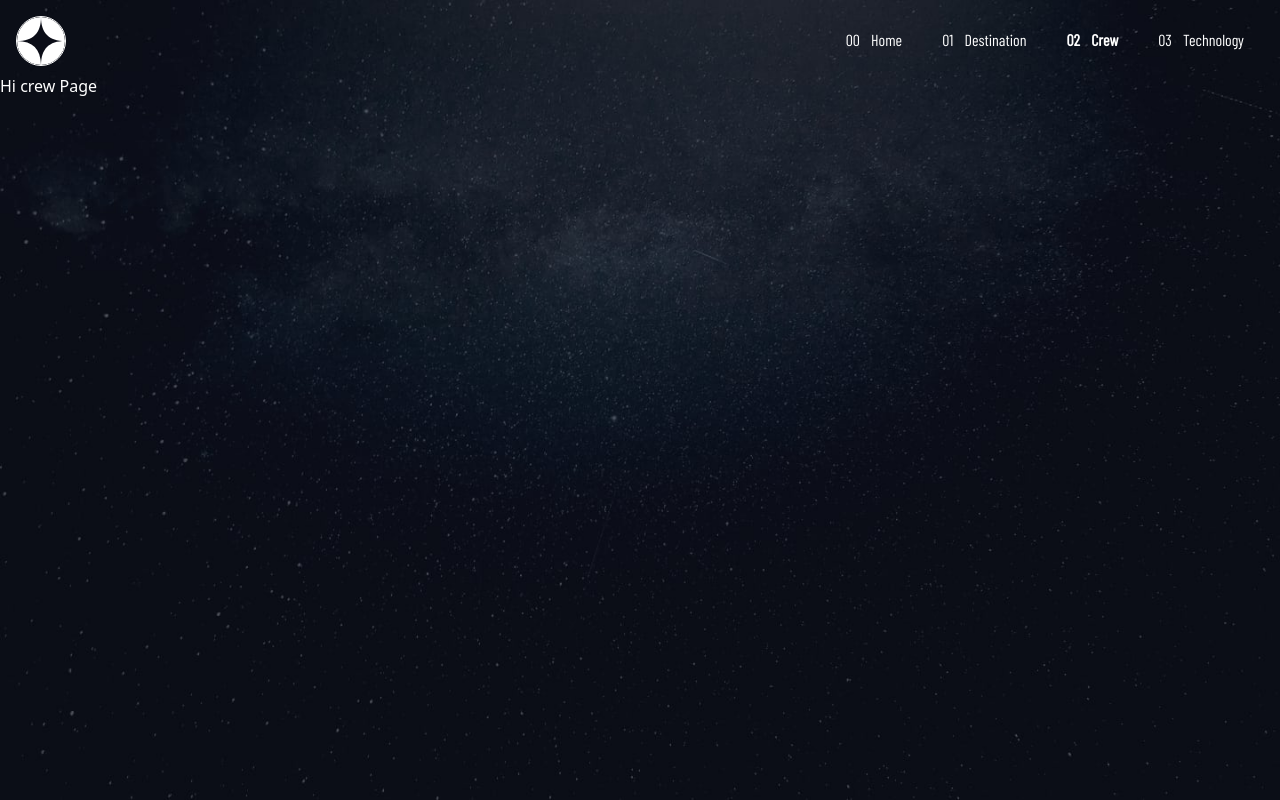
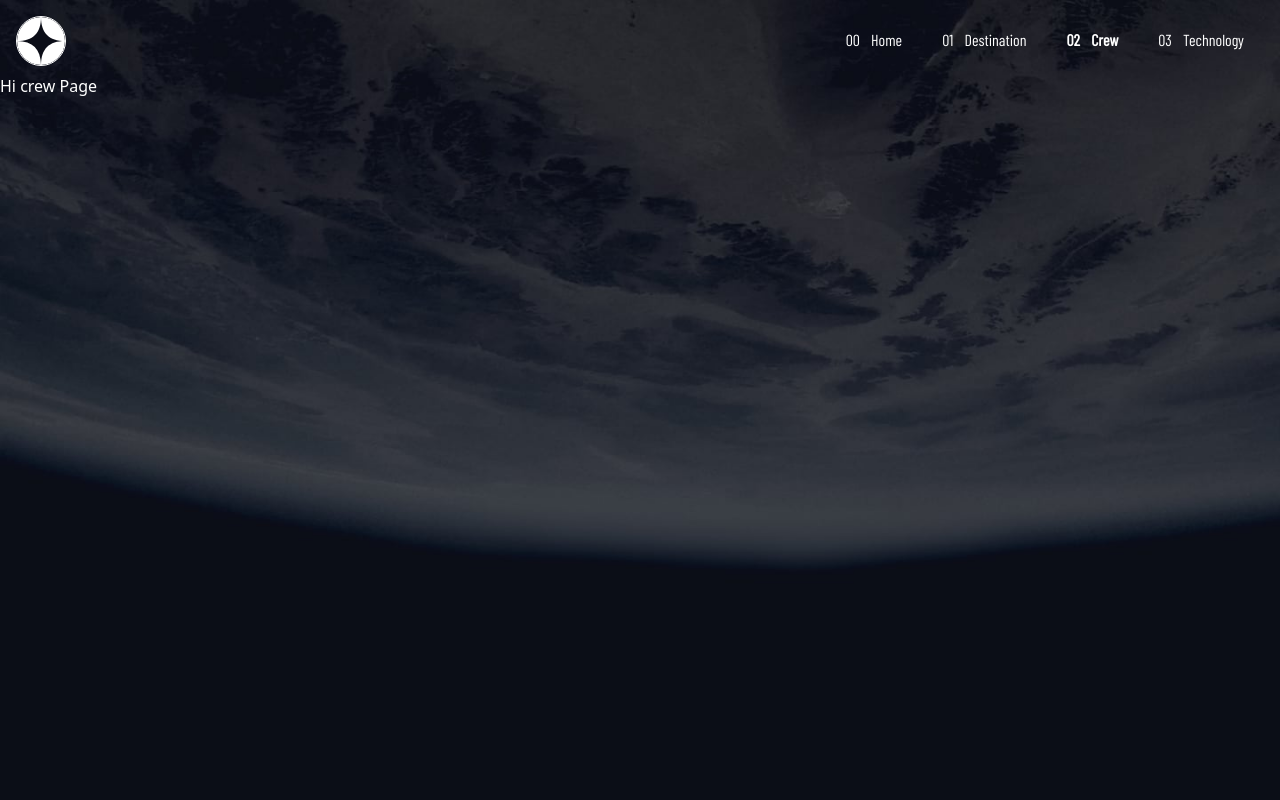
Before and after one commit to kachi-jasperD/space-tourism-website, a React (Vite) app: page /crew in a window 1280 px wide. Built offline with nearby package versions, Linux system fonts and the light colour scheme.

Commit message:
Updated background for each page

```diff
--- /dev/null
+++ b/src/pages/CrewBackground.tsx
@@ -0,0 +1,30 @@
+import crewBackgroundDesktop from "/assets/crew/background-crew-desktop.jpg";
+import crewBackgroundMobile from "/assets/crew/background-crew-mobile.jpg";
+import crewBackgroundTablet from "/assets/crew/background-crew-tablet.jpg";
+
+
+
+const CrewBackground = () => {
+  return (
+    <>
+      {/* Mobile background Page */}
+      <div
+        className="fixed inset-0 bg-cover bg-center -z-10"
+        style={{ backgroundImage: `url(${crewBackgroundTablet})` }}
+      ></div>
+
+      {/* Tablet background Page */}
+      <div
+        className="hidden md:block fixed inset-0 bg-cover bg-center -z-10"
+        style={{ backgroundImage: `url(${crewBackgroundMobile})` }}
+      ></div>
+
+      {/* Desktop background Page */}
+      <div
+        className="hidden lg:block fixed inset-0 bg-cover bg-center -z-10"
+        style={{ backgroundImage: `url(${crewBackgroundDesktop})` }}
+      ></div>
+    </>
+  );
+};
+export default CrewBackground;
--- /dev/null
+++ b/src/pages/DestinationBackground.tsx
@@ -0,0 +1,28 @@
+import destinationBackgroundDesktop from "/assets/destination/background-destination-desktop.jpg";
+import destinationBackgroundMobile from "/assets/destination/background-destination-mobile.jpg";
+import destinationBackgroundTablet from "/assets/destination/background-destination-tablet.jpg";
+
+const DestinationBackground = () => {
+  return (
+    <>
+      {/* Mobile background Page */}
+      <div
+        className="fixed inset-0 bg-cover bg-center -z-10"
+        style={{ backgroundImage: `url(${destinationBackgroundMobile})` }}
+      ></div>
+
+      {/* Tablet background Page */}
+      <div
+        className="hidden md:block fixed inset-0 bg-cover bg-center -z-10"
+        style={{ backgroundImage: `url(${destinationBackgroundTablet})` }}
+      ></div>
+
+      {/* Desktop background Page */}
+      <div
+        className="hidden lg:block fixed inset-0 bg-cover bg-center -z-10"
+        style={{ backgroundImage: `url(${destinationBackgroundDesktop})` }}
+      ></div>
+    </>
+  );
+};
+export default DestinationBackground;
--- a/src/pages/SharedBackground.tsx
+++ /dev/null
@@ -1,28 +0,0 @@
-import sharedBackgroundDesktop from "/assets/destination/background-destination-desktop.jpg";
-import sharedBackgroundMobile from "/assets/destination/background-destination-mobile.jpg";
-import sharedBackgroundTablet from "/assets/destination/background-destination-tablet.jpg";
-
-const SharedBackground = () => {
-  return (
-    <>
-      {/* Mobile background Page */}
-      <div
-        className="fixed inset-0 bg-cover bg-center -z-10"
-        style={{ backgroundImage: `url(${sharedBackgroundMobile})` }}
-      ></div>
-
-      {/* Tablet background Page */}
-      <div
-        className="hidden md:block fixed inset-0 bg-cover bg-center -z-10"
-        style={{ backgroundImage: `url(${sharedBackgroundTablet})` }}
-      ></div>
-
-      {/* Desktop background Page */}
-      <div
-        className="hidden lg:block fixed inset-0 bg-cover bg-center -z-10"
-        style={{ backgroundImage: `url(${sharedBackgroundDesktop})` }}
-      ></div>
-    </>
-  );
-};
-export default SharedBackground;
--- /dev/null
+++ b/src/pages/TechnologyBackground.tsx
@@ -0,0 +1,28 @@
+import technologyBackgroundDesktop from "/assets/technology/background-technology-desktop.jpg";
+import technologyBackgroundMobile from "/assets/technology/background-technology-mobile.jpg";
+import technologyBackgroundTablet from "/assets/technology/background-technology-tablet.jpg";
+
+const TechnologyBackground = () => {
+  return (
+    <>
+      {/* Mobile background Page */}
+      <div
+        className="fixed inset-0 bg-cover bg-center -z-10"
+        style={{ backgroundImage: `url(${technologyBackgroundTablet})` }}
+      ></div>
+
+      {/* Tablet background Page */}
+      <div
+        className="hidden md:block fixed inset-0 bg-cover bg-center -z-10"
+        style={{ backgroundImage: `url(${technologyBackgroundMobile})` }}
+      ></div>
+
+      {/* Desktop background Page */}
+      <div
+        className="hidden lg:block fixed inset-0 bg-cover bg-center -z-10"
+        style={{ backgroundImage: `url(${technologyBackgroundDesktop})` }}
+      ></div>
+    </>
+  );
+};
+export default TechnologyBackground;
--- a/src/pages/crew/data/data.ts
+++ b/src/pages/crew/data/data.ts
@@ -0,0 +1,31 @@
+const crewMembers = [
+  {
+    id: 1,
+    title: "Commander",
+    name: "Douglas Hurley",
+    info: "Douglas Gerald Hurley is an American engineer, former Marine Corps pilot and former NASA astronaut. He launched into space for the third time as commander of Crew Dragon Demo-2.",
+    image: "/assets/crew/image-douglas-hurley.png",
+  },
+  {
+    id: 1,
+    title: "MOON",
+    name: "",
+    info: "See our planet as you’ve never seen it before. A perfect relaxing trip away to help regain perspective and come back refreshed. While you’re there, take in some history by visiting the Luna 2 and Apollo 11 landing sites.",
+    image: "/assets/crew/",
+  },
+  {
+    id: 1,
+    title: "MOON",
+    name: "",
+    info: "See our planet as you’ve never seen it before. A perfect relaxing trip away to help regain perspective and come back refreshed. While you’re there, take in some history by visiting the Luna 2 and Apollo 11 landing sites.",
+    image: "/assets/crew/",
+  },
+  {
+    id: 1,
+    title: "MOON",
+    name: "",
+    info: "See our planet as you’ve never seen it before. A perfect relaxing trip away to help regain perspective and come back refreshed. While you’re there, take in some history by visiting the Luna 2 and Apollo 11 landing sites.",
+    image: "/assets/crew/",
+  },
+];
+export default crewMembers;
--- a/src/routes/crew.tsx
+++ b/src/routes/crew.tsx
@@ -1,4 +1,4 @@
-import SharedBackground from "@/pages/SharedBackground";
+import CrewBackground from "@/pages/CrewBackground";
 import { createFileRoute } from "@tanstack/react-router";
 
 export const Route = createFileRoute("/crew")({
@@ -8,7 +8,7 @@ export const Route = createFileRoute("/crew")({
 function RouteComponent() {
   return (
     <div>
-      <SharedBackground />
+      <CrewBackground />
       <p className="text-white">Hi crew Page</p>
     </div>
   );
--- a/src/routes/destination.tsx
+++ b/src/routes/destination.tsx
@@ -1,11 +1,8 @@
-import SharedBackground from "@/pages/SharedBackground";
+import DestinationBackground from "@/pages/DestinationBackground";
 import { createFileRoute } from "@tanstack/react-router";
 import { useEffect, useState } from "react";
 import data from "../pages/destination/data/data";
-import {
-  DestinationCategories,
-  DestinationMenu,
-} from "@/pages/destination/";
+import { DestinationCategories, DestinationMenu } from "@/pages/destination/";
 
 export const Route = createFileRoute("/destination")({
   component: Destination,
@@ -37,7 +34,7 @@ function Destination() {
 
   return (
     <div>
-      <SharedBackground />
+      <DestinationBackground />
       <p className="font-barlow-condensed text-white text-center mt-10 md:text-left md:ml-5 lg:ml-50 lg:text-3xl lg:tracking-widest ">
         <span className="mr-2 text-[#53555f]">01</span> PICK YOUR DESTINATION
       </p>
--- a/src/routes/technology.tsx
+++ b/src/routes/technology.tsx
@@ -1,4 +1,4 @@
-import SharedBackground from "@/pages/SharedBackground";
+import TechnologyBackground from "@/pages/TechnologyBackground";
 import { createFileRoute } from "@tanstack/react-router";
 
 export const Route = createFileRoute("/technology")({
@@ -8,7 +8,7 @@ export const Route = createFileRoute("/technology")({
 function Technology() {
   return (
     <div>
-      <SharedBackground />
+      <TechnologyBackground />
       <p className="text-white">Hi technology Page</p>
     </div>
   );
```
